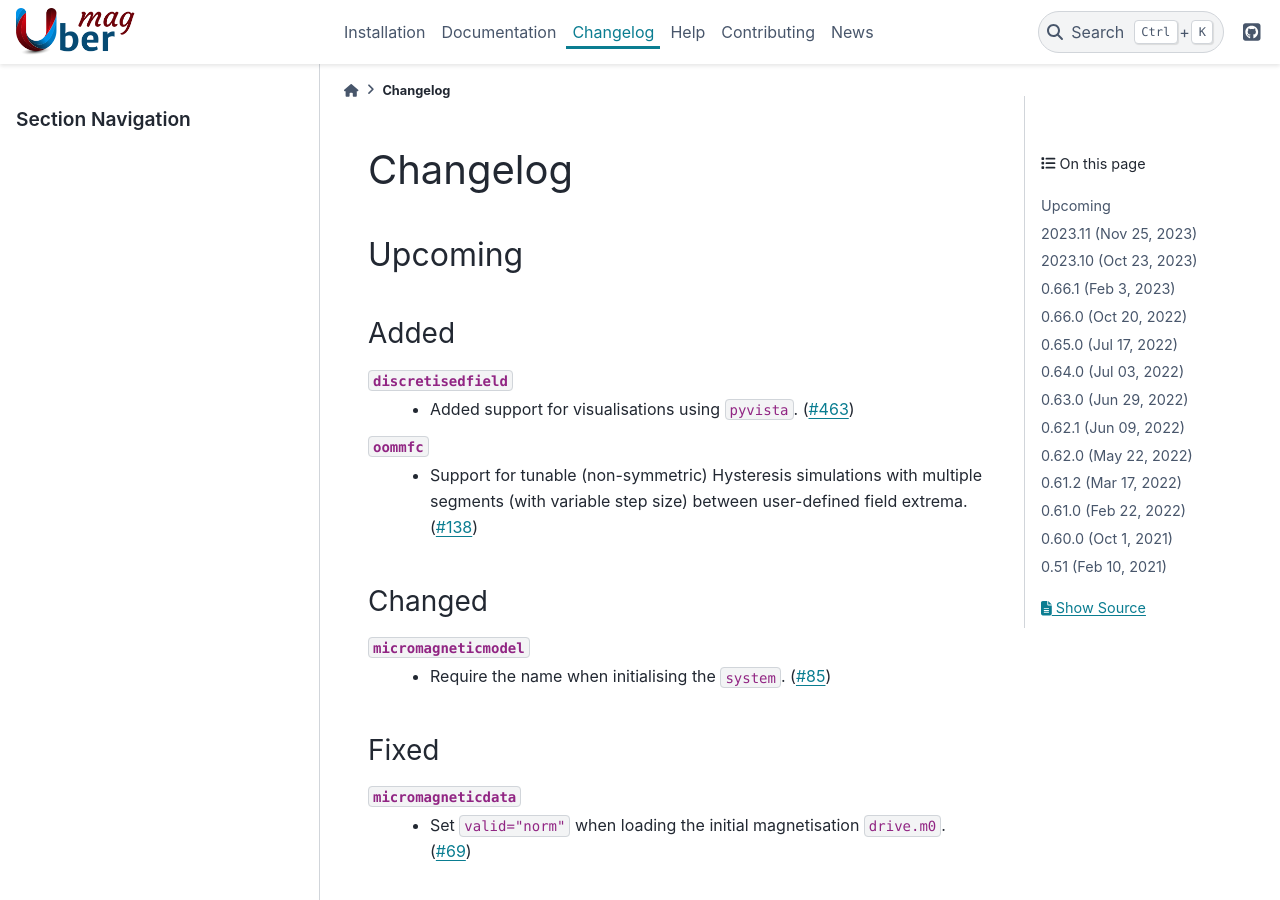
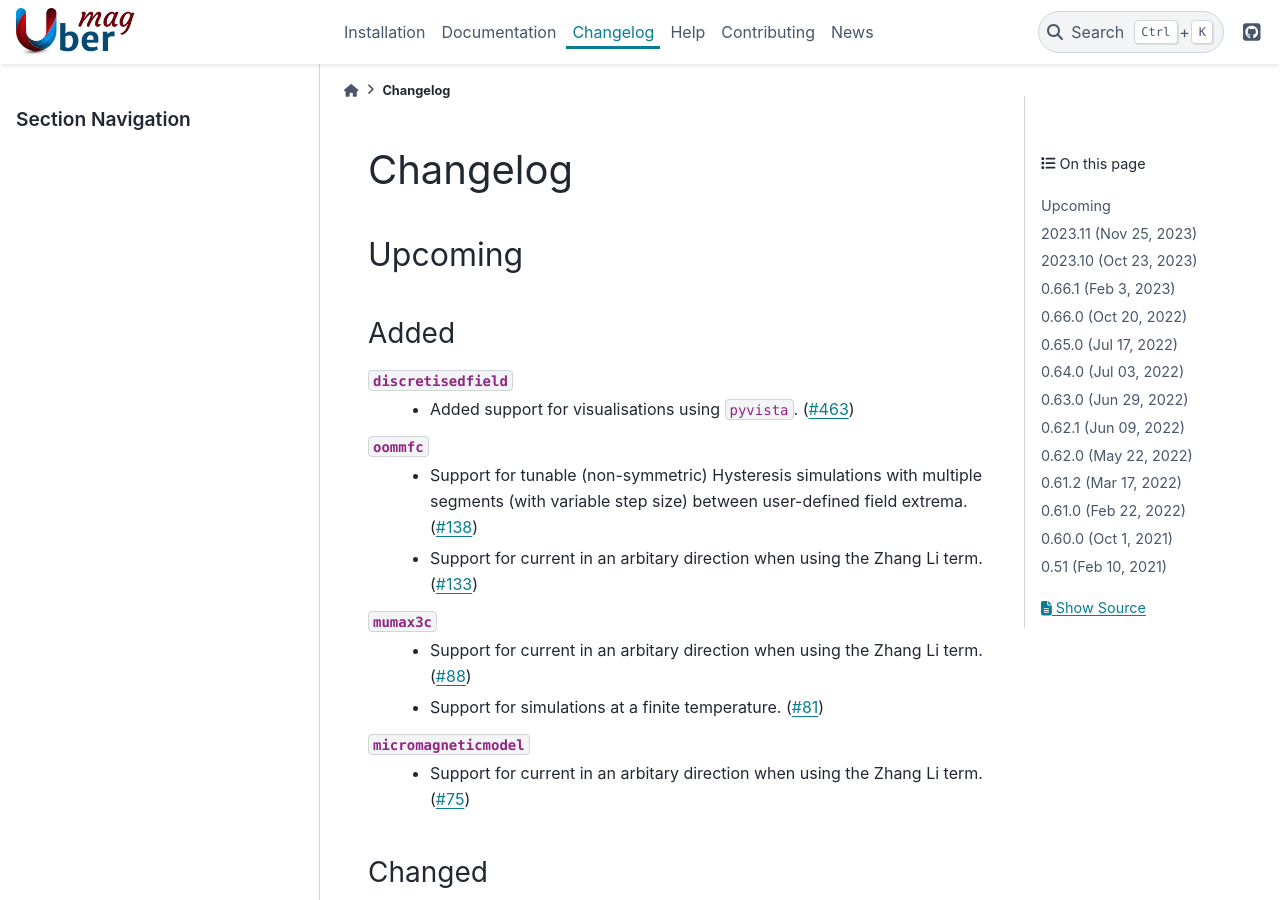
Before and after one commit to ubermag/ubermag.github.io, a Sphinx documentation site: the page built from source/changelog.rst, in a window 1280 px wide and 900 px high. Built offline with Sphinx 7.4.7 and the PyData theme 0.15.4, drawn with Linux system fonts in a browser that asks for light colours; pages that are not in the unit, such as notebooks, are missing from menus.

Commit message:
Update changelog.rst

```diff
--- a/source/changelog.rst
+++ b/source/changelog.rst
@@ -14,6 +14,18 @@ Added
   - Support for tunable (non-symmetric) Hysteresis simulations with multiple
     segments (with variable step size) between user-defined field extrema.
     (`#138 <https://github.com/ubermag/oommfc/pull/138>`__)
+  - Support for current in an arbitary direction when using the Zhang Li term.
+    (`#133 <https://github.com/ubermag/oommfc/pull/133>`__)
+
+``mumax3c``
+  - Support for current in an arbitary direction when using the Zhang Li term.
+    (`#88 <https://github.com/ubermag/mumax3c/pull/88>`__)
+  - Support for simulations at a finite temperature.
+    (`#81 <https://github.com/ubermag/mumax3c/pull/81>`__)
+
+``micromagneticmodel``
+  - Support for current in an arbitary direction when using the Zhang Li term.
+    (`#75 <https://github.com/ubermag/micromagneticmodel/pull/75>`__)
 
 Changed
 -------
```
